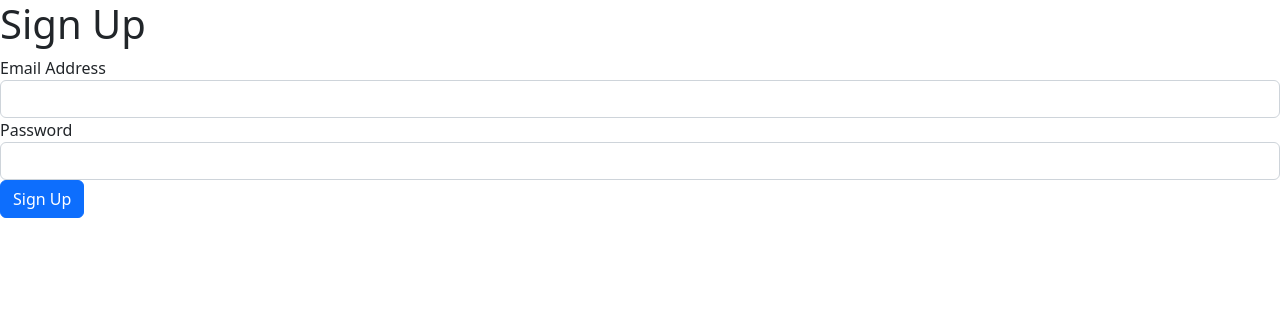
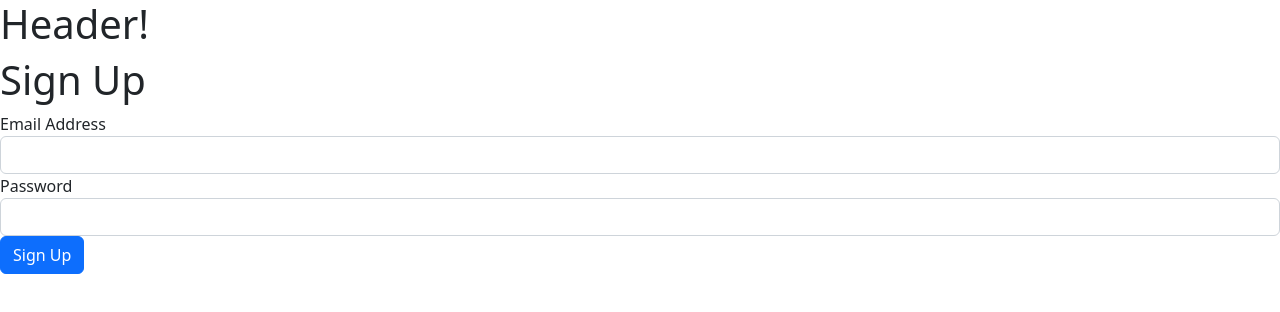
Before and after one commit to freego555/udemy-microservices-tickets, a Next.js app in the folder client/: page /auth/signup in a window 1280 px wide. Shown: the top 312 px of the page. Built offline with nearby package versions, Linux system fonts and the light colour scheme.

Commit message:
S11 - L246 A Reusable Header

```diff
--- a/client/pages/_app.js
+++ b/client/pages/_app.js
@@ -1,7 +1,12 @@
 import 'bootstrap/dist/css/bootstrap.css';
 
 const WrapperComponent = ({ Component, pageProps }) => {
-  return <Component {...pageProps} />;
+  return (
+    <div>
+      <h1>Header!</h1>
+      <Component {...pageProps} />
+    </div>
+  );
 };
 
 export default WrapperComponent;
```
